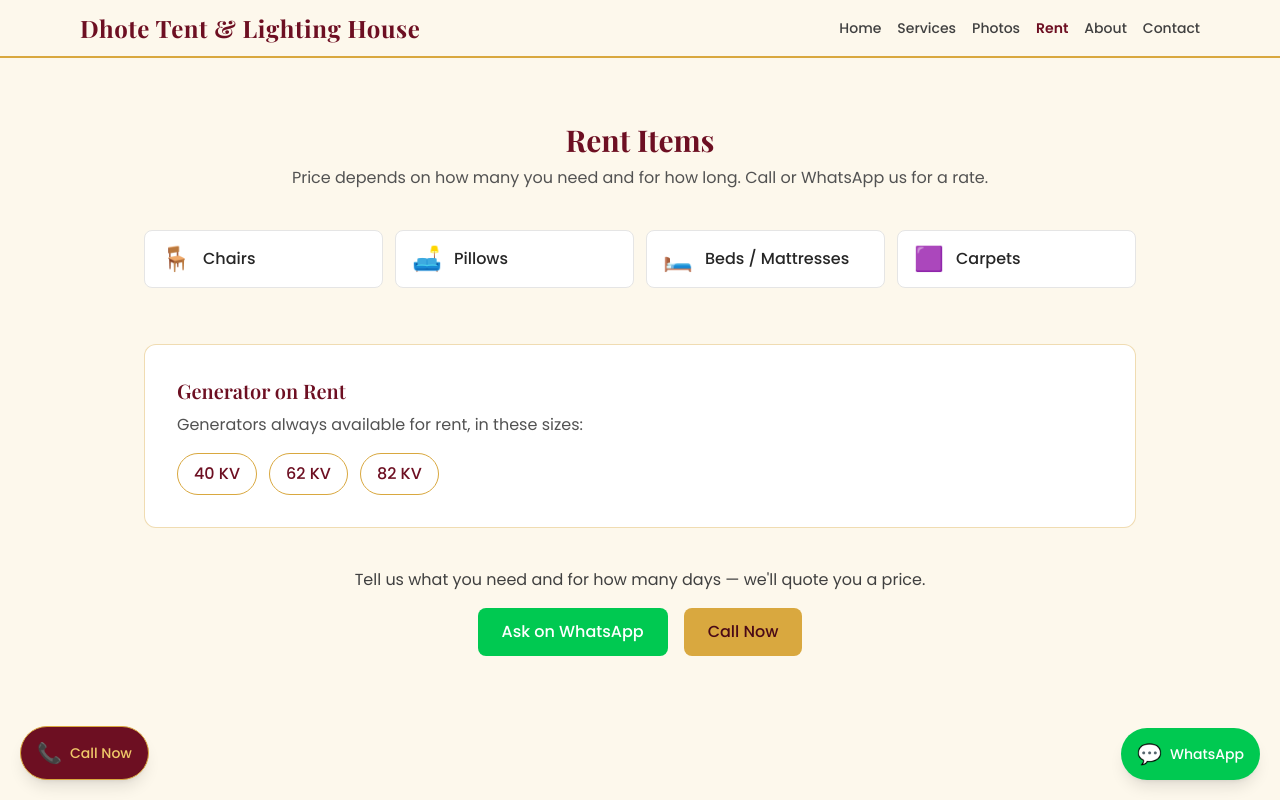
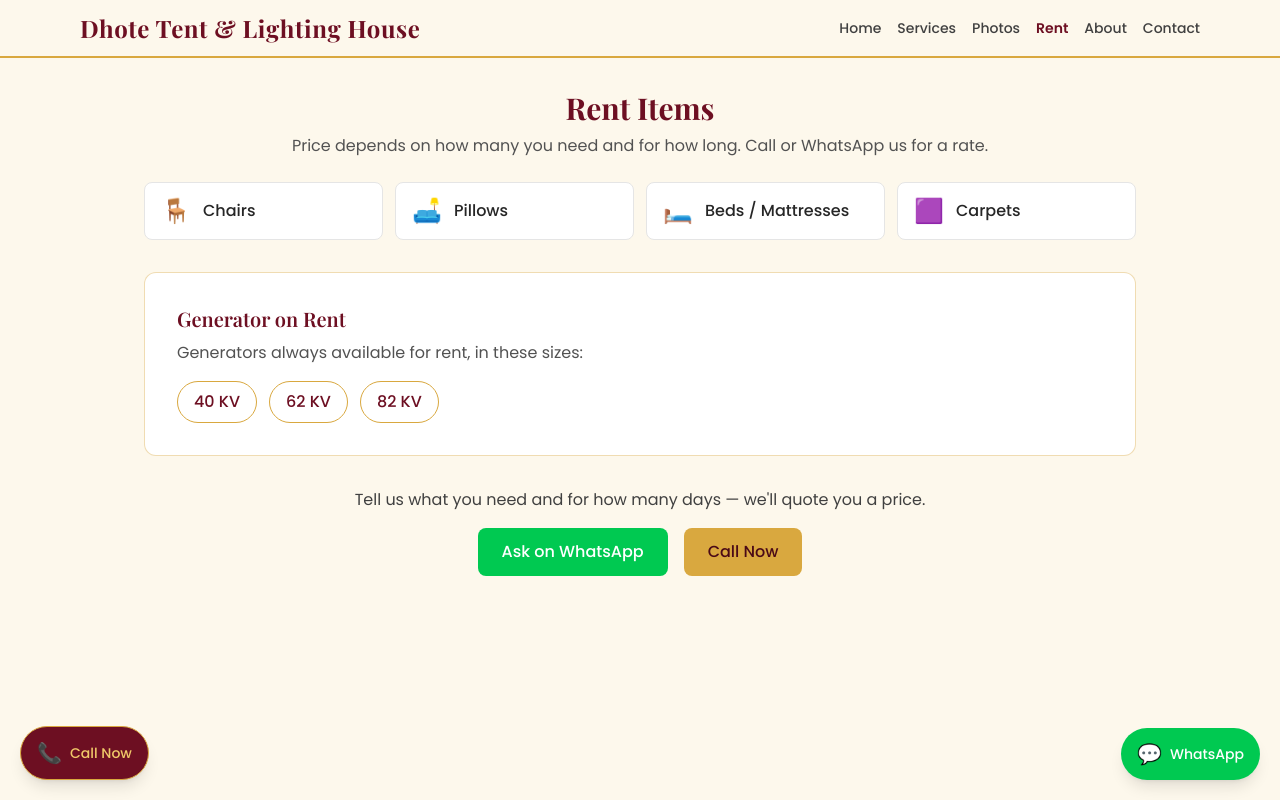
Before and after one commit to saniya-gupta-gammaedge/Event_Planner, a React (Vite) app in the folder frontend/: page /rent in a window 1280 px wide. Built offline with nearby package versions, Linux system fonts and the light colour scheme.

Commit message:
Tighten Rent page spacing to avoid unnecessary scrollbar
Reduced outer padding and section gaps so the page fits without
extra vertical space above the heading.

```diff
--- a/frontend/src/pages/Rent.jsx
+++ b/frontend/src/pages/Rent.jsx
@@ -4,13 +4,13 @@
 
 export default function Rent() {
   return (
-    <div className="max-w-5xl mx-auto px-4 py-16">
+    <div className="max-w-5xl mx-auto px-4 py-8">
       <h1 className="font-display text-3xl font-bold text-maroon mb-2 text-center">Rent Items</h1>
-      <p className="text-neutral-600 mb-10 text-center">
+      <p className="text-neutral-600 mb-6 text-center">
         Price depends on how many you need and for how long. Call or WhatsApp us for a rate.
       </p>
 
-      <div className="grid gap-3 sm:grid-cols-2 lg:grid-cols-4 mb-14">
+      <div className="grid gap-3 sm:grid-cols-2 lg:grid-cols-4 mb-8">
         {rentals.map((item) => (
           <div
             key={item.id}
@@ -22,7 +22,7 @@
         ))}
       </div>
 
-      <div className="rounded-xl bg-white border border-gold/40 p-6 sm:p-8 mb-10">
+      <div className="rounded-xl bg-white border border-gold/40 p-6 sm:p-8 mb-8">
         <h2 className="font-display text-xl font-semibold text-maroon mb-2">Generator on Rent</h2>
         <p className="text-neutral-600 mb-4">Generators always available for rent, in these sizes:</p>
         <div className="flex flex-wrap gap-3">
```
